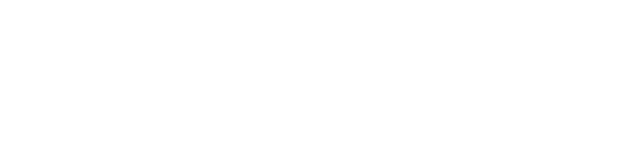
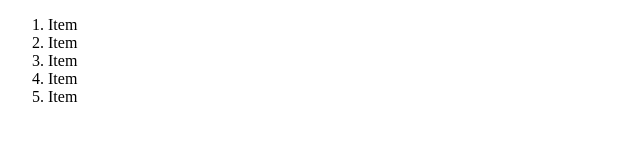
Before and after one commit to raycodepro/raycodepro.github.io, a plain HTML site: page index.html in a window 1280 px wide. Shown: the whole page, without its empty margins (0-640 px from the left). Drawn offline with Linux system fonts and the light colour scheme.

Commit message:
add first list

```diff
--- a/index.html
+++ b/index.html
@@ -6,6 +6,13 @@
     <title>Document</title>
 </head>
 <body>
+    <ol>
+    <li>Item</li>
+    <li>Item</li>
+    <li>Item</li>
+    <li>Item</li>
+    <li>Item</li>
 
+    </ol>
 </body>
 </html>
```
